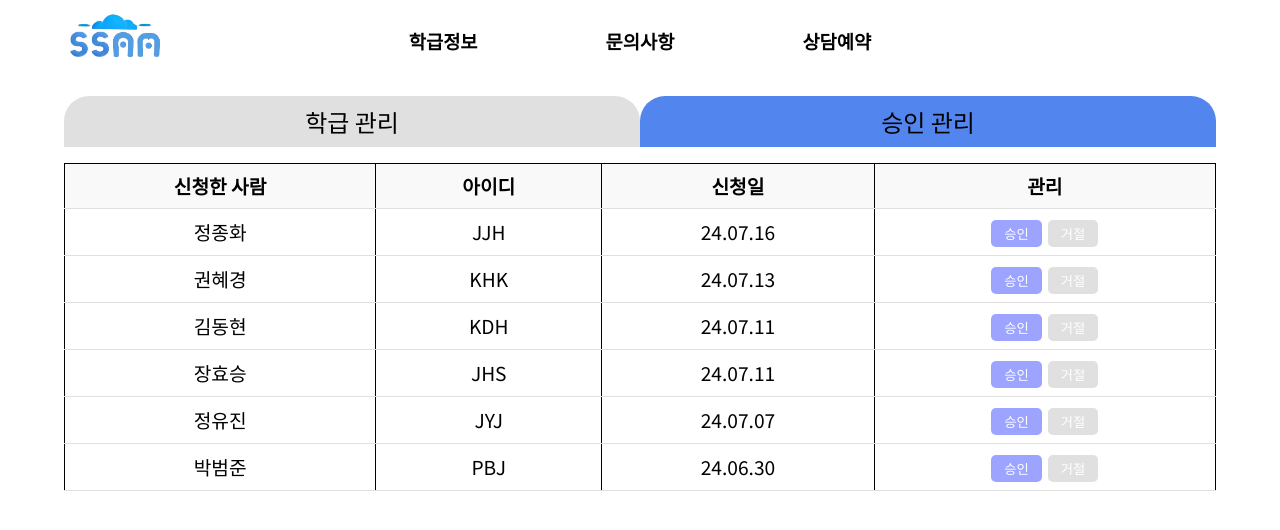
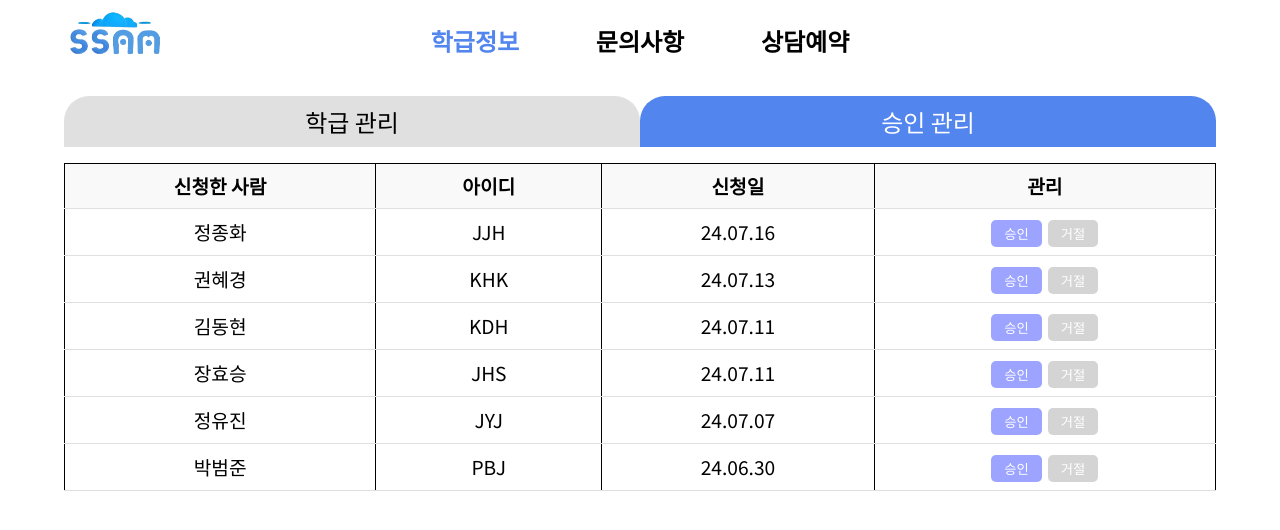
Before and after one commit to JangHyoSeong/SSAM, a React (Vite) app in the folder FE/Frontend/: page /teacherauthorization in a window 1280 px wide. Shown: the top 530 px of the page. Built offline with nearby package versions, Linux system fonts and the light colour scheme; a web font is replaced by a local one.

Commit message:
style: change color classroom navbar

```diff
--- a/FE/Frontend/src/App.css
+++ b/FE/Frontend/src/App.css
@@ -1,7 +1,4 @@
-/* App.css */
 @import url("https://fonts.googleapis.com/css2?family=Noto+Sans:wght@400;700&display=swap");
-
-
 
 body {
   overflow-x: hidden; /* 가로 스크롤바 숨기기 */
@@ -25,7 +22,7 @@ body {
   white-space: nowrap; /* 텍스트가 한 줄로 표시되도록 설정 */
 }
 
-.navtxt :hover {
+.navtxt:hover {
   color: #5285ee;
 }
 
--- a/FE/Frontend/src/App.jsx
+++ b/FE/Frontend/src/App.jsx
@@ -1,7 +1,7 @@
-import "./App.scss";
-import { Routes, Route, NavLink } from "react-router-dom";
-import SSAM from "./assets/SSAM.png";
-import MainPage from "./mainPage/MainPage";
+import { Routes, Route, NavLink, useLocation } from 'react-router-dom';
+import './App.css';
+import SSAM from './assets/SSAM.png';
+import MainPage from './mainPage/MainPage';
 // 선생님
 import TeacherJoin from './teacher/join/TeacherJoin';
 import TeacherLogin from './teacher/login/TeacherLogin';
@@ -12,8 +12,6 @@ import TeacherQuestion from './teacher/question/TeacherQuestion';
 import TeacherAppointment from './teacher/appointment/TeacherAppointment';
 import TeacherClassroom from './teacher/classroom/TeacherClassroom';
 import TeacherAuthorization from './teacher/classroom/TeacherAuthorization';
-import TeacherStudent from './teacher/classroom/TeacherStudent';
-
 // 학부모
 import ParentsJoin from './parents/join/ParentsJoin';
 import ParentsLogin from './parents/login/ParentsLogin';
@@ -23,20 +21,25 @@ import ParentsPasswordChange from './parents/myPage/ParentsPasswordChange';
 import ParentsQuestion from './parents/question/ParentsQuestion'; // ParentsQuestion 컴포넌트 import
 
 const App = () => {
+  const location = useLocation();
+
   return (
     <div className="navbar-array">
       <NavLink to="/">
         <img src={SSAM} className="logo" alt="Logo" />
       </NavLink>
       <div className="menu-array">
-        <NavLink to="/teacherclassroom" className="navtxt">
-          <h3>학급정보</h3>
+        <NavLink
+          to="/teacherclassroom"
+          className={({ isActive }) => isActive || location.pathname.startsWith('/teacher') ? 'navtxt active' : 'navtxt'}
+        >
+          <h2>학급정보</h2>
         </NavLink>
-        <NavLink to="/teacherquestion" className="navtxt">
-          <h3>문의사항</h3>
+        <NavLink to="/teacherquestion" className={({ isActive }) => isActive ? 'navtxt active' : 'navtxt'}>
+          <h2>문의사항</h2>
         </NavLink>
-        <NavLink to="/teacherappointment" className="navtxt">
-          <h3>상담예약</h3>
+        <NavLink to="/teacherappointment" className={({ isActive }) => isActive ? 'navtxt active' : 'navtxt'}>
+          <h2>상담예약</h2>
         </NavLink>
       </div>
       <div>
@@ -47,24 +50,17 @@ const App = () => {
           <Route path="/teacherjoin" element={<TeacherJoin />} />
           <Route path="/teachersubpage" element={<TeacherSubpage />} />
           <Route path="/teacherupdate" element={<TeacherUpdate />} />
-          <Route
-            path="/teacherpasswordchange"
-            element={<TeacherPasswordChange />}
-          />
+          <Route path="/teacherpasswordchange" element={<TeacherPasswordChange />} />
           <Route path="/teacherquestion" element={<TeacherQuestion />} />
           <Route path="/teacherclassroom" element={<TeacherClassroom />} />
           <Route path="/teacherauthorization" element={<TeacherAuthorization />} />
           <Route path="/teacherappointment" element={<TeacherAppointment />} />
-          <Route path="/teacherstudent" element={<TeacherStudent />} />
           {/* 학부모 링크 */}
           <Route path="/parentslogin" element={<ParentsLogin />} />
           <Route path="/parentsjoin" element={<ParentsJoin />} />
           <Route path="/parentssubpage" element={<ParentsSubpage />} />
           <Route path="/parentsupdate" element={<ParentsUpdate />} />
-          <Route
-            path="/parentspasswordchange"
-            element={<ParentsPasswordChange />}
-          />
+          <Route path="/parentspasswordchange" element={<ParentsPasswordChange />} />
           <Route path="/parentsquestion" element={<ParentsQuestion />} /> {/* ParentsQuestion 라우트 추가 */}
         </Routes>
       </div>
--- a/FE/Frontend/src/teacher/classroom/TeacherAuthorization.jsx
+++ b/FE/Frontend/src/teacher/classroom/TeacherAuthorization.jsx
@@ -1,10 +1,7 @@
-import React, { useState } from 'react';
 import { NavLink } from 'react-router-dom';
 import styles from './TeacherAuthorization.module.scss';
 
 const TeacherAuthorization = () => {
-  const [isActive, setIsActive] = useState(false);
-
   const requests = [
     { name: '정종화', id: 'JJH', date: '24.07.16' },
     { name: '권혜경', id: 'KHK', date: '24.07.13' },
@@ -15,20 +12,12 @@ const TeacherAuthorization = () => {
   ];
 
   return (
-    <div className={`${styles.authorizationContainer} ${isActive ? styles.active : ''}`}>
+    <div className={styles.authorizationContainer}>
       <div className={styles.classNavbar}>
-        <NavLink
-          to="/teacherclassroom"
-          className={({ isActive }) => isActive ? `${styles.navItem} ${styles.active}` : styles.navItem}
-          onClick={() => setIsActive(true)}
-        >
+        <NavLink to="/teacherclassroom" className={({ isActive }) => isActive ? `${styles.navItem} ${styles.active}` : styles.navItem}>
           학급 관리
         </NavLink>
-        <NavLink
-          to="/teacherauthorization"
-          className={({ isActive }) => isActive ? `${styles.navItem} ${styles.active}` : styles.navItem}
-          onClick={() => setIsActive(false)}
-        >
+        <NavLink to="/teacherauthorization" className={({ isActive }) => isActive ? `${styles.navItem} ${styles.active}` : styles.navItem}>
           승인 관리
         </NavLink>
       </div>
--- a/FE/Frontend/src/teacher/classroom/TeacherAuthorization.module.scss
+++ b/FE/Frontend/src/teacher/classroom/TeacherAuthorization.module.scss
@@ -28,12 +28,12 @@
 
 .navItem:hover {
   background-color: #5285ee;
-  color: white;
+  color: white !important; /* 글자색 하얀색으로 변경 */
 }
 
 .active {
   background-color: #5285ee;
-  color: white;
+  color: white !important; /* 글자색 하얀색으로 변경 */
 }
 
 .table {
@@ -63,7 +63,7 @@
 }
 
 .rejectButton {
-  background-color: #e0e0e0;
+  background-color: #d4d4d4;
   color: white;
   border: none;
   border-radius: 5px;
--- a/FE/Frontend/src/teacher/classroom/TeacherClassroom.jsx
+++ b/FE/Frontend/src/teacher/classroom/TeacherClassroom.jsx
@@ -1,4 +1,3 @@
-import React, { useState } from 'react';
 import { NavLink } from 'react-router-dom';
 import styles from './TeacherClassroom.module.scss';
 import TeacherStudent from './TeacherStudent';
--- a/FE/Frontend/src/teacher/classroom/TeacherClassroom.module.scss
+++ b/FE/Frontend/src/teacher/classroom/TeacherClassroom.module.scss
@@ -28,12 +28,12 @@
 
 .navItem:hover {
   background-color: #5285ee;
-  color: white;
+  color: white !important; /* 글자색 하얀색으로 변경 */
 }
 
 .active {
   background-color: #5285ee;
-  color: white;
+  color: white !important; /* 글자색 하얀색으로 변경 */
 }
 
 .imageContainer {
```
